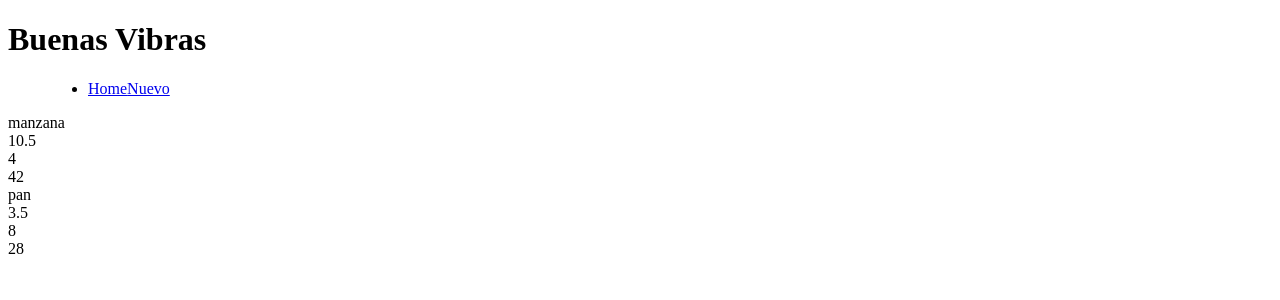
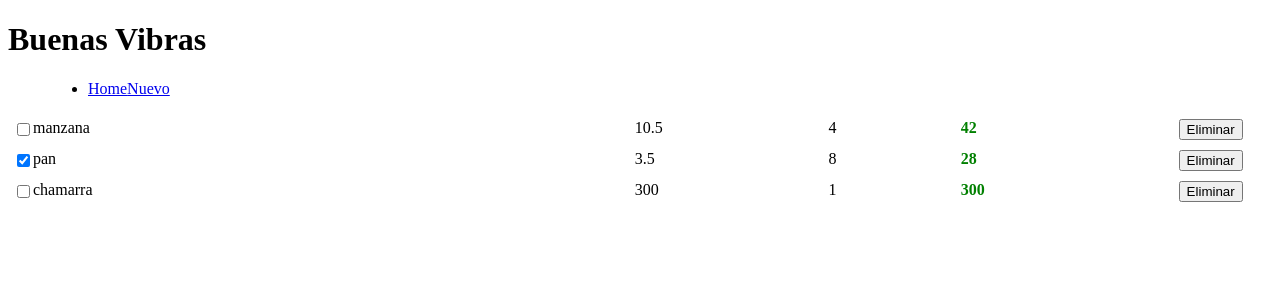
Before and after one commit to GonzaloLatorre/Trabajo-Practicas, an Angular app: page / in a window 1280 px wide. Shown: the top 300 px of the page. Built offline with nearby package versions, Linux system fonts and the light colour scheme.

Commit message:
Cree algunos estilos para item

```diff
--- a/src/app/components/item/item.component.css
+++ b/src/app/components/item/item.component.css
@@ -0,0 +1,34 @@
+.row{
+    display: flex;
+    box-sizing: border-box;
+}
+
+div{
+    padding: 5px 0;
+}
+
+.title{
+    display: flex;
+    width: 50%;
+    padding: 0 5px;
+}
+.price{
+    width: 15%;
+    padding: 0 5px;
+}
+.quantity{
+    width: 10%;
+    padding: 0 5px;
+}
+.total{
+    width: 15%;
+    font-weight: bolder;
+    color: green;
+    padding: 0 5px;
+}
+.actions{
+    width: 10%;
+    text-align: center;
+    box-sizing: border-box;
+    padding: 0 5px;
+}
--- a/src/app/components/item/item.component.html
+++ b/src/app/components/item/item.component.html
@@ -1,14 +1,18 @@
-<div>
-    <div>
+<div class="row">
+    <div class="title">
+        <input type="checkbox" [checked]="item.completed">
         {{item.title}}
     </div>
-    <div>
+    <div class="price">
         {{item.price}}
     </div>
-    <div>
+    <div class="quantity">
         {{item.quantity}}
     </div>
-    <div>
+    <div class="total">
         {{(item.price * item.quantity)}}
     </div>
+    <div class="actions">
+        <button>Eliminar</button>
+    </div>
 </div>
--- a/src/app/components/items/items.component.ts
+++ b/src/app/components/items/items.component.ts
@@ -27,6 +27,13 @@ export class ItemsComponent implements OnInit{
       price: 3.5,
       quantity: 8,
       completed: true
+    },
+    {
+      id: 2,
+      title: 'chamarra',
+      price: 300,
+      quantity: 1,
+      completed: false
     }
    ];
   }
```
